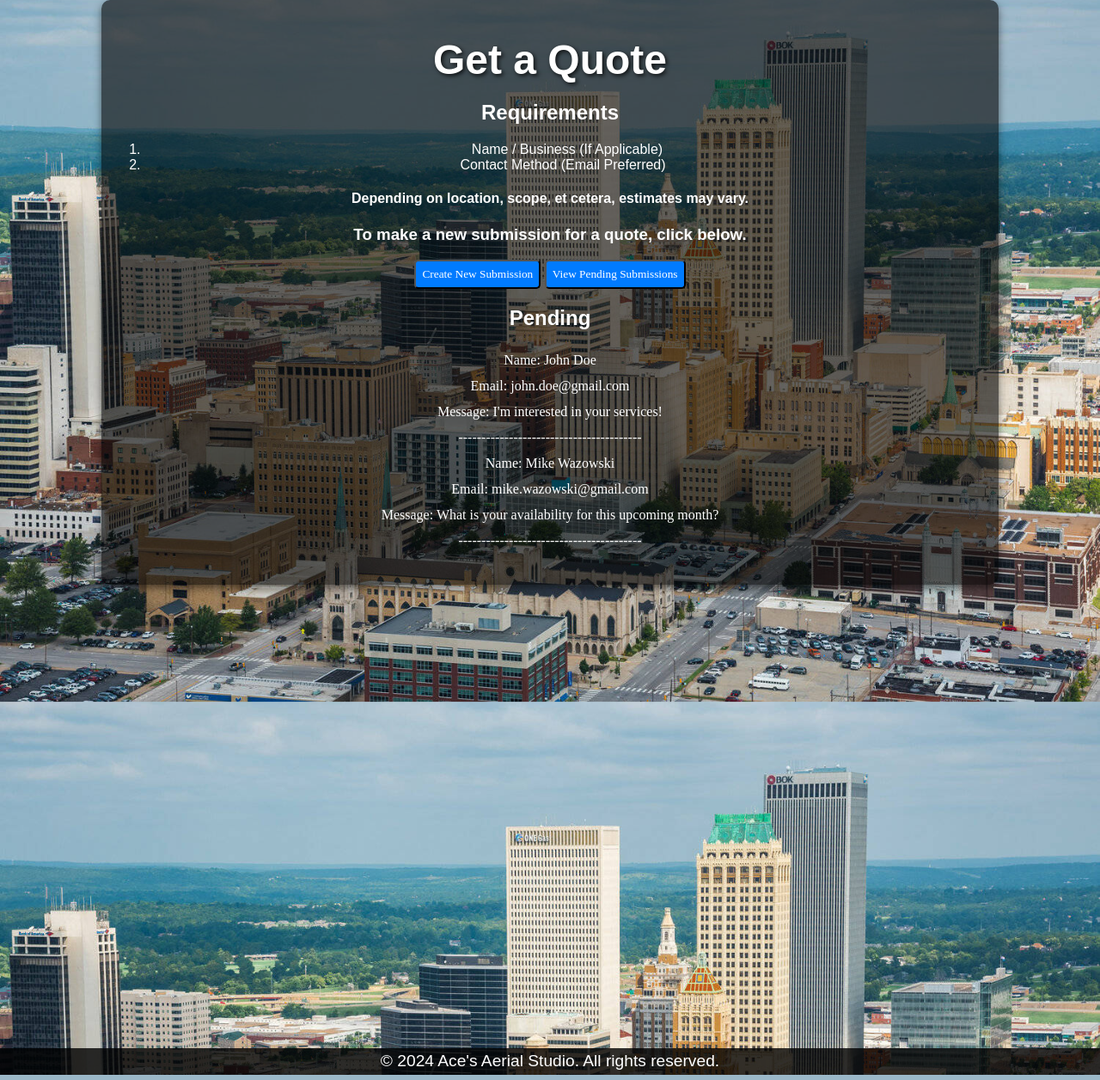
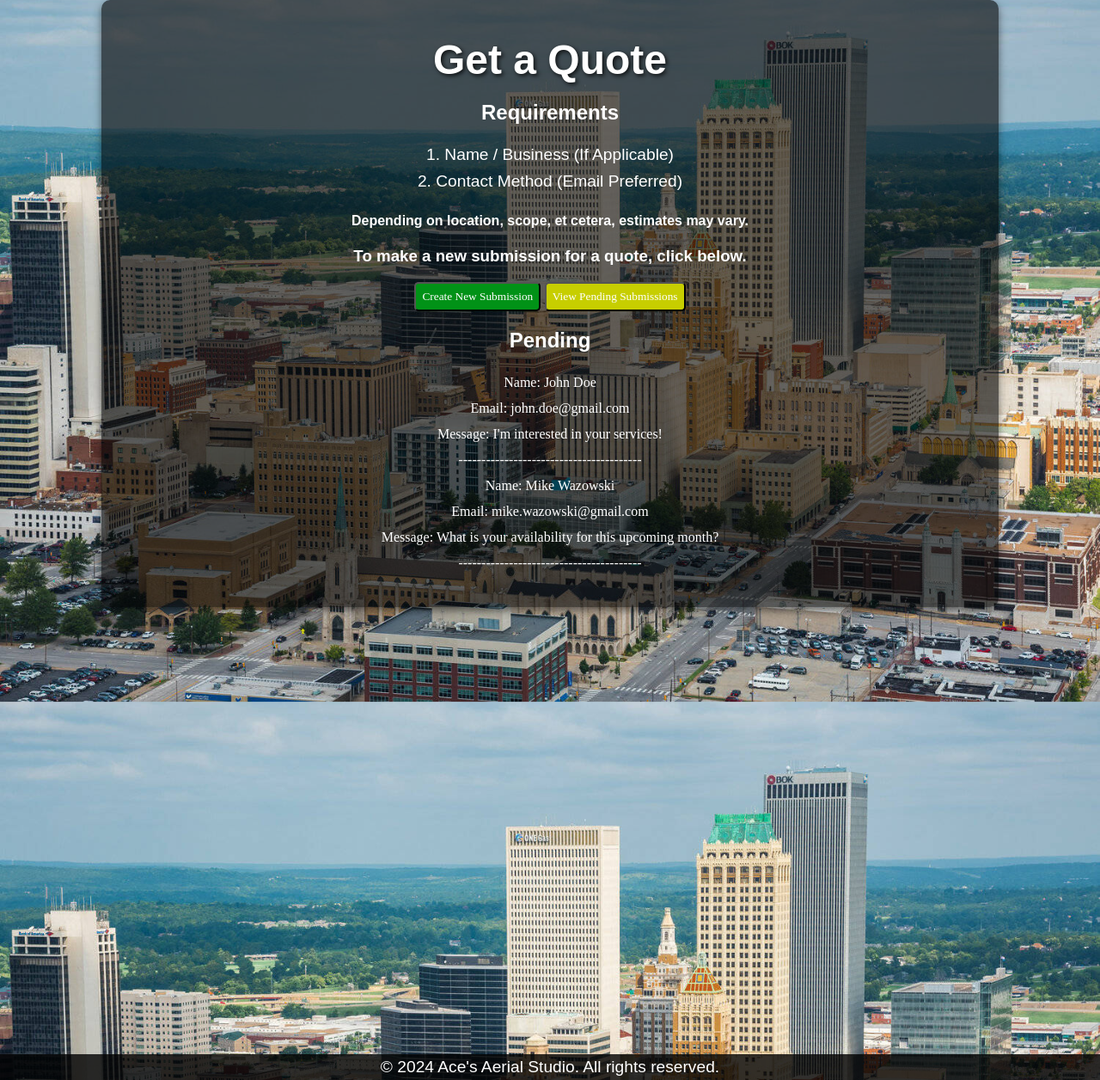
Before and after one commit to BoostedT/Ace-s-Aerial-Studio, a Flask app: page /submissions in a window 1280 px wide. Shown: the part 38-1294 px from the top of the page at 86% size. Run offline with Flask 3, Linux system fonts and the light colour scheme; the visitor is signed in with stand-in values (Sample User, id 1).

Commit message:
styling submissions page.

```diff
--- a/static/css/styles.css
+++ b/static/css/styles.css
@@ -98,7 +98,7 @@ footer {
 }
 button {
   font-family: Montserrat-Regular;
-  background-color: #007bff;
+  background-color: #019217;
   color: white;
   border-radius: 5px;
   padding: 7px;
@@ -307,7 +307,6 @@ nav ul li.login-button a {
     text-decoration: none;
     font-size: 0.9rem;
 }
-
 nav ul li.login-button a:hover {
     background-color: #0056b3;
 }
@@ -317,10 +316,18 @@ pre {
   line-height: 10px;
 }
 
-.name {
-
-}
-
 .contact {
   margin-right: 10px;
 }
+
+p {
+  margin: 0;
+}
+
+.create {
+  background-color: #019217;
+}
+
+.view {
+  background-color: rgb(199, 206, 0);
+}
--- a/templates/submissions.html
+++ b/templates/submissions.html
@@ -4,16 +4,14 @@
 <h1>Get a Quote</h1>
 <div>
   <h2>Requirements</h2>
-  <ol>
-    <li class="name">Name / Business (If Applicable)</li>
-    <li class="contact">Contact Method (Email Preferred)</li>
-  </ol>
+    <p>1. Name / Business (If Applicable)</p>
+    <p>2. Contact Method (Email Preferred)</p>
 </div>
 <h4>Depending on location, scope, et cetera, estimates may vary.</h4>
 <h3>To make a new submission for a quote, click below.</h3>
 <div>
-  <button>Create New Submission</button>
-  <button>View Pending Submissions</button>
+  <button class="create">Create New Submission</button>
+  <button class="view">View Pending Submissions</button>
 </div>
 <div>
   <h2>Pending</h2>
```
